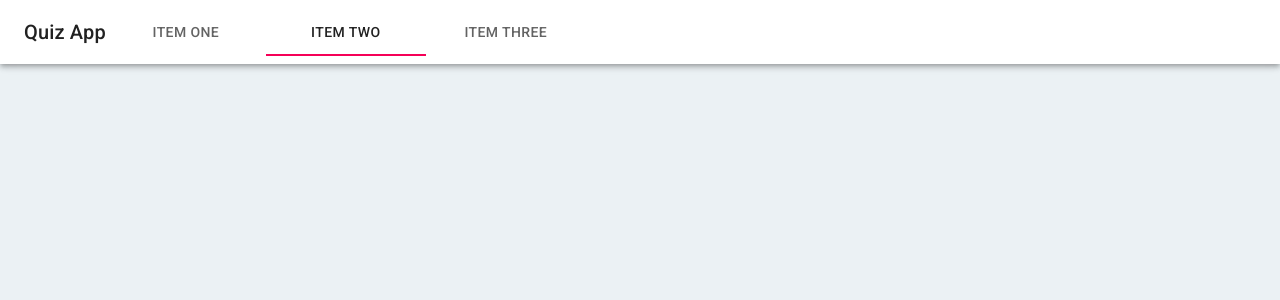
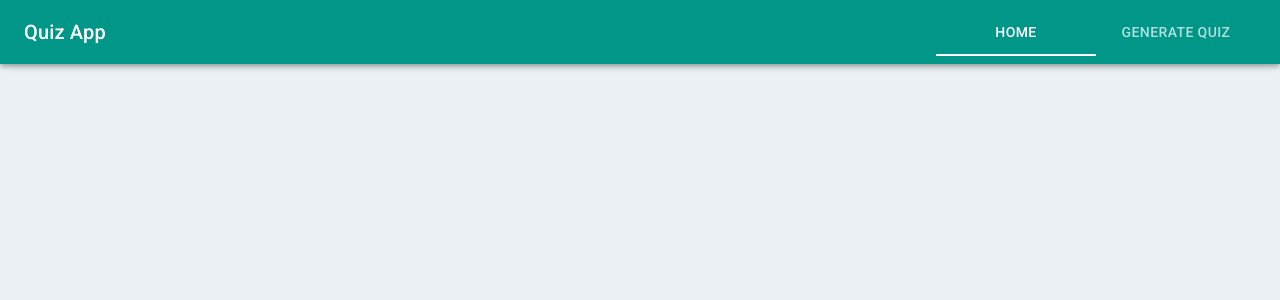
Before and after one commit to matemic/quiz-app, a React (Create React App) app: page / in a window 1280 px wide. Shown: the top 300 px of the page. Built offline with nearby package versions, Linux system fonts and the light colour scheme.

Commit message:
Change default Appbar styles and add handleTabChange function to highlight selected tab

```diff
--- a/src/components/Header/Header.js
+++ b/src/components/Header/Header.js
@@ -10,23 +10,35 @@ import Navigation from '../Navigation/Navigation';
 import { makeStyles } from '@material-ui/core/styles';
 
 const useStyles = makeStyles((theme) => ({
+	appBar: {
+		backgroundColor: '#009688',
+		color: '#FFFFFF'
+	},
 	menuButton: {
 		[theme.breakpoints.up('md')]: {
 			display: 'none'
 		}
+	},
+	tabContainer: {
+		marginLeft: 'auto'
 	}
 }));
 
 const Header = (props) => {
 	const [ drawerOpen, setDrawerOpen ] = useState(false);
+	const [ value, setValue ] = useState(0);
 	const classes = useStyles(props);
 
 	const handleDrawerToggle = () => {
 		setDrawerOpen(!drawerOpen);
 	};
 
+	const handleTabChange = (event, value) => {
+		setValue(value);
+	};
+
 	return (
-		<AppBar color="primary" position="static">
+		<AppBar className={classes.appBar} color="default" position="fixed">
 			<Toolbar>
 				<IconButton
 					className={classes.menuButton}
@@ -39,11 +51,15 @@ const Header = (props) => {
 				</IconButton>
 				<Typography variant="h6">Quiz App</Typography>
 				<Navigation drawerOpen={drawerOpen} drawerClose={handleDrawerToggle} />
-				<div className="tabContainer">
-					<Tabs value={1} aria-label="simple tabs example">
-						<Tab label="Item One" />
-						<Tab label="Item Two" />
-						<Tab label="Item Three" />
+				<div className={classes.tabContainer}>
+					<Tabs
+						onChange={handleTabChange}
+						indicatorColor="primary"
+						value={value}
+						aria-label="simple tabs example"
+					>
+						<Tab label="Home" />
+						<Tab label="Generate Quiz" />
 					</Tabs>
 				</div>
 			</Toolbar>
```
